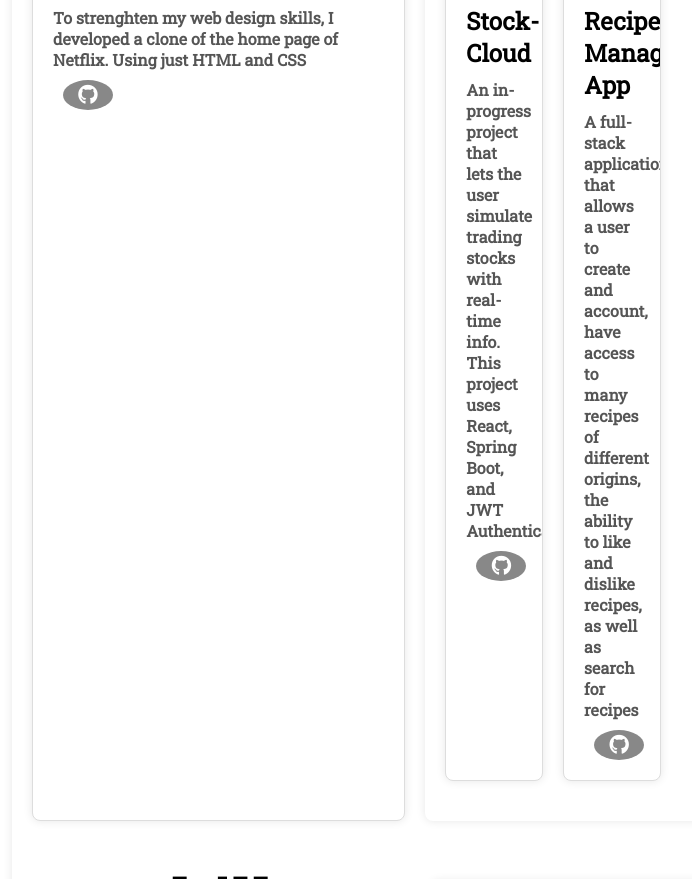
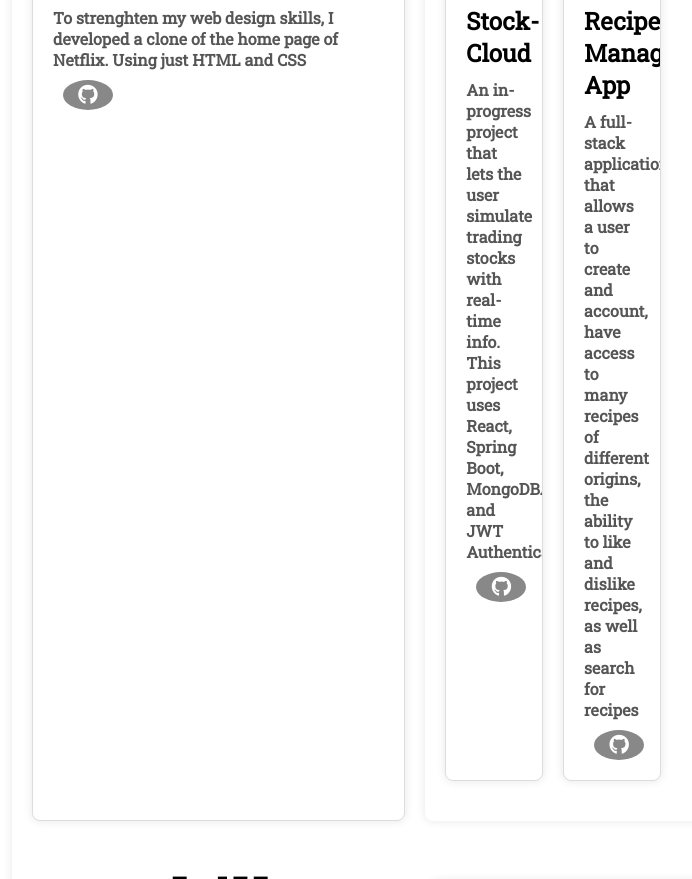
Before and after one commit to CharlieGonzo/charliegonzo.github.io, a plain HTML site: page index.html in a window 1280 px wide. Shown: the part 937-1816 px from the top of the page, without its empty margins (28-720 px from the left). Drawn offline with Linux system fonts and the light colour scheme.

Commit message:
Update index.html

```diff
--- a/index.html
+++ b/index.html
@@ -61,7 +61,7 @@
         </div>
         <div class="project-details">
           <div class="project-title">Stock-Cloud</div>
-          <div class="project-description">An in-progress project that lets the user simulate trading stocks with real-time info. This project uses React, Spring Boot, and JWT Authentication</div>
+          <div class="project-description">An in-progress project that lets the user simulate trading stocks with real-time info. This project uses React, Spring Boot, MongoDBAtlas, and JWT Authentication</div>
           <a href="https://github.com/CharlieGonzo/Stock-cloud-app" class="social-button" style="height: 20px; width: 50px;" target="_blank">
             <i class="fab fa-github"></i>
           </a>
```
